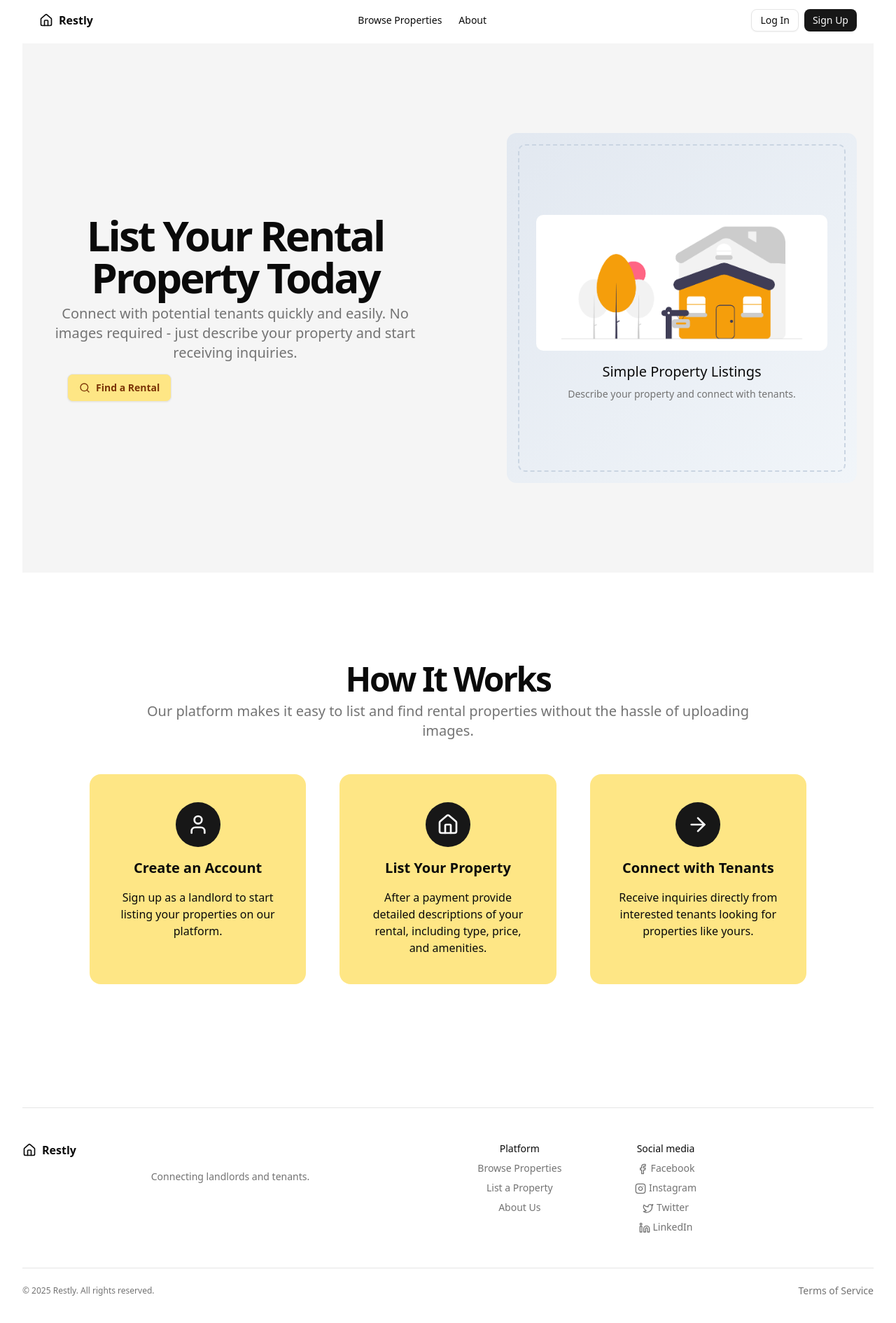
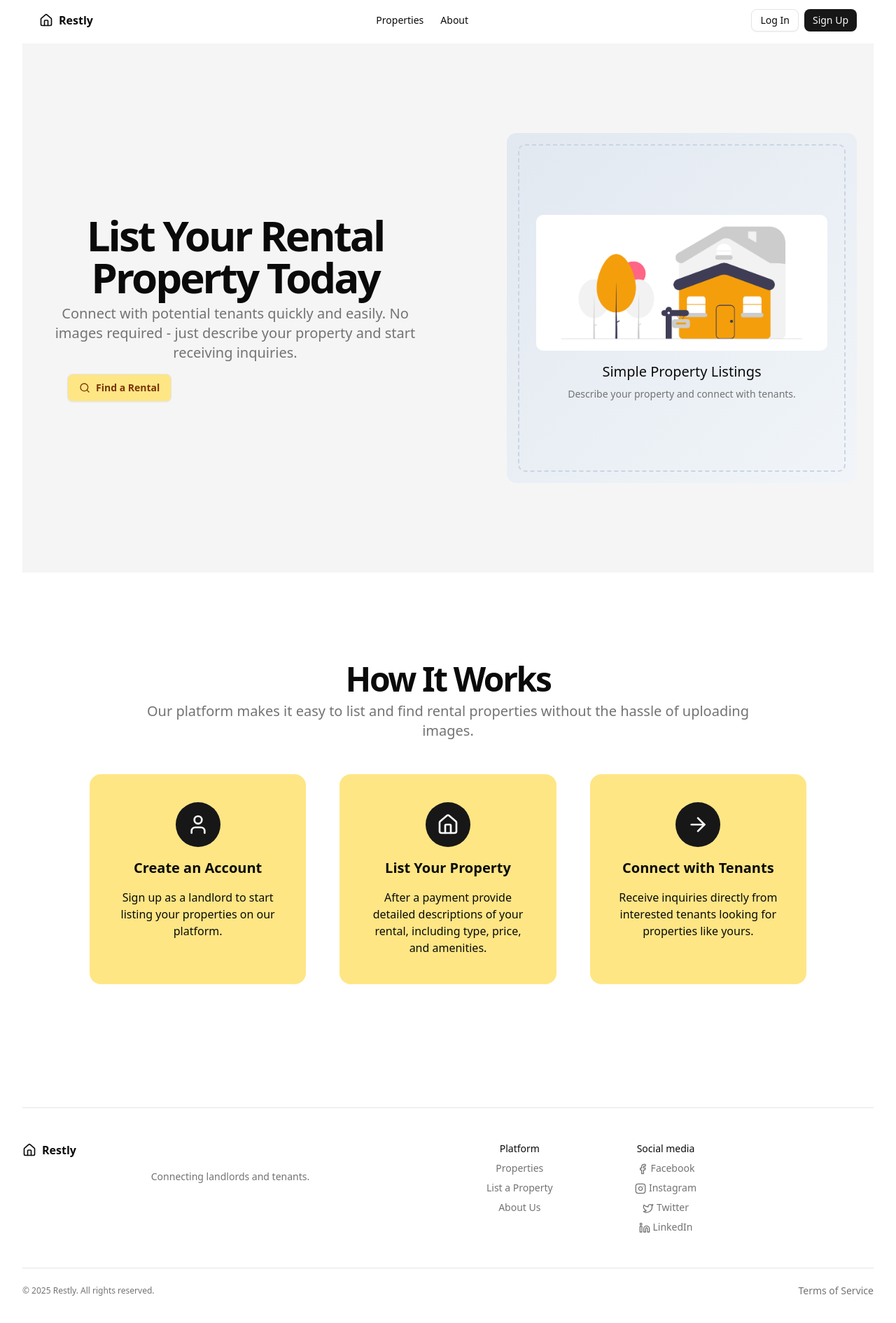
Before and after one commit to whoIsImai/Restly, a React (Vite) app: page / in a window 1280 px wide. Shown: the top 1890 px of the page at 70% size. Built offline with nearby package versions, Linux system fonts and the light colour scheme.

Commit message:
properties

```diff
--- a/src/components/footer.tsx
+++ b/src/components/footer.tsx
@@ -21,7 +21,7 @@ export default function Footer() {
               <ul className="space-y-2 text-sm">
                 <li>
                   <Link to="/properties" className="text-muted-foreground hover:underline">
-                    Browse Properties
+                     Properties
                   </Link>
                 </li>
                 <li>
--- a/src/components/navBar.tsx
+++ b/src/components/navBar.tsx
@@ -18,7 +18,7 @@ export default function NavBar() {
         {/* Desktop Nav */}
         <nav className="hidden md:flex items-center gap-6">
           <Link to="/properties" className="text-sm font-medium hover:underline underline-offset-4">
-            Browse Properties
+             Properties
           </Link>
           <Link to="/about" className="text-sm font-medium hover:underline underline-offset-4">
             About
```
